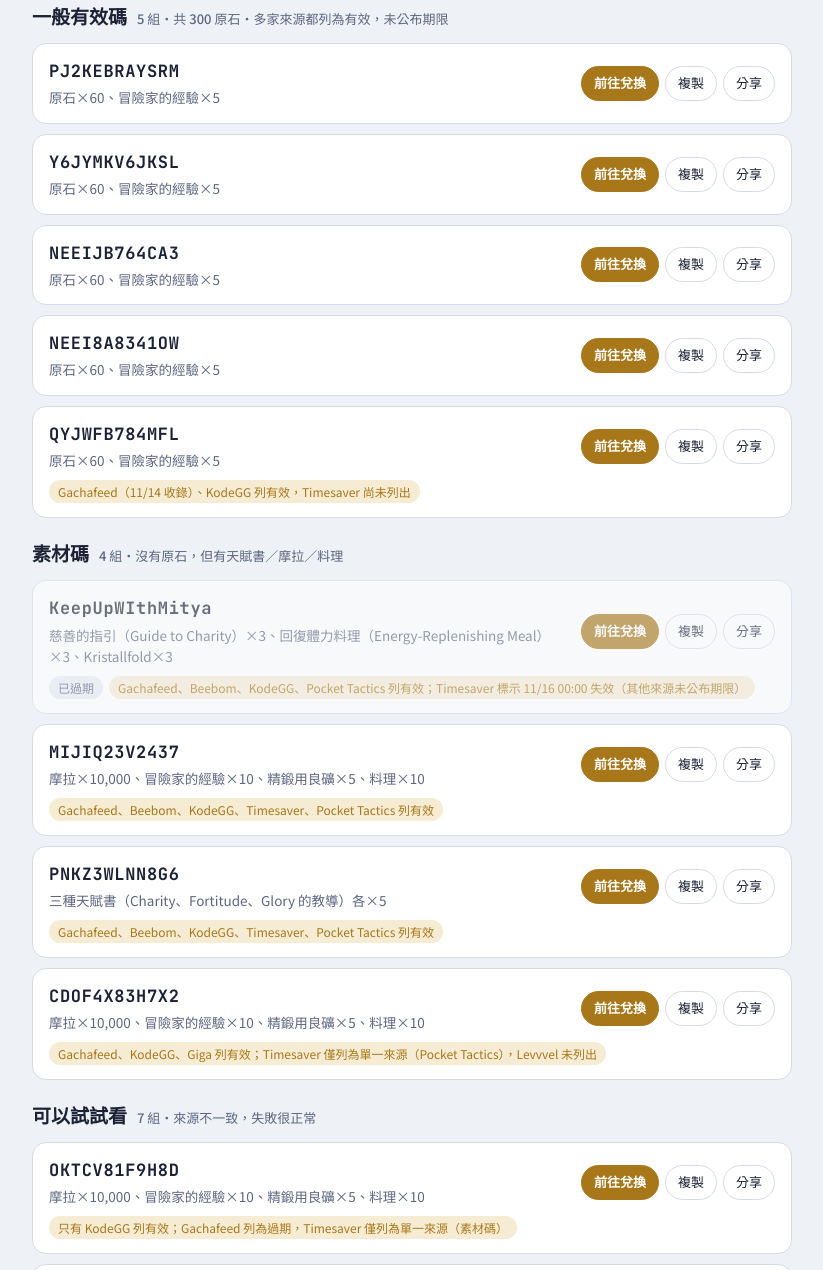
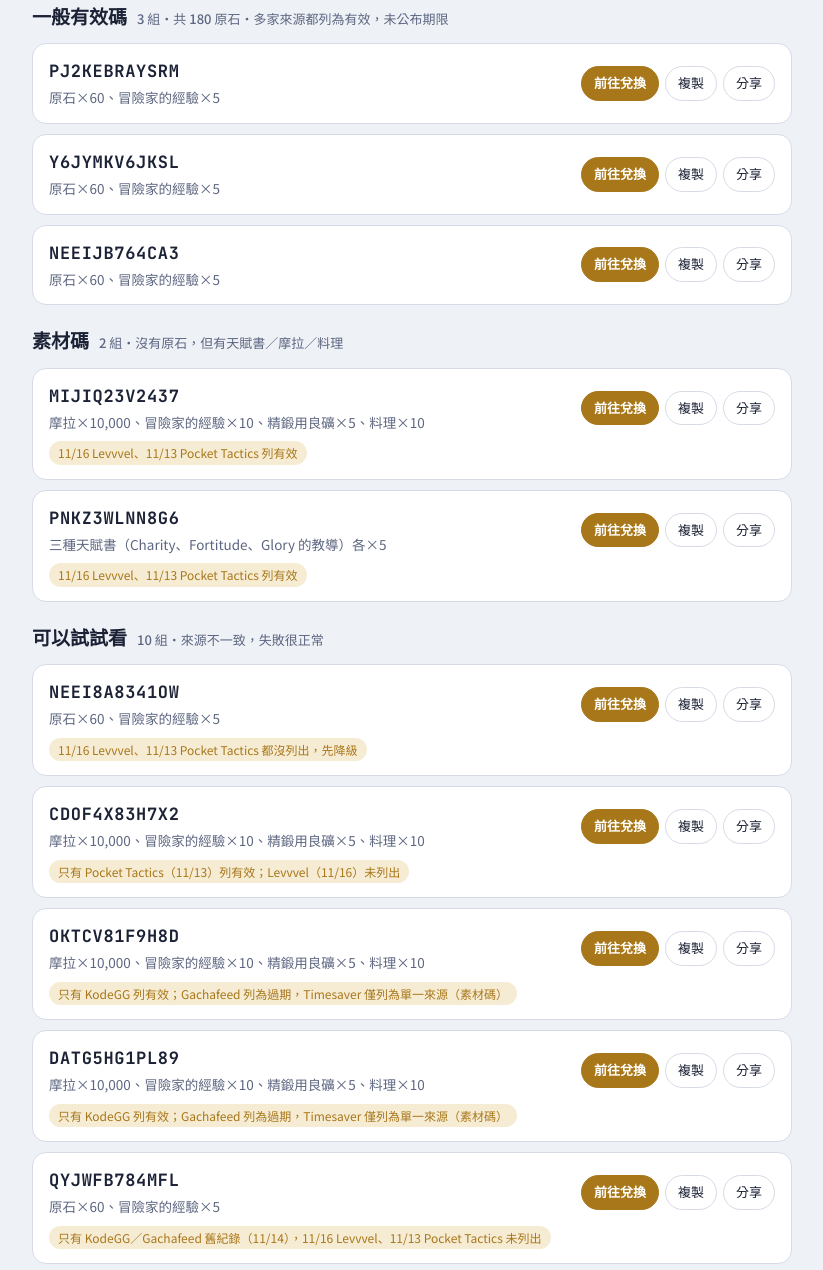
Before and after one commit to kamaJe122/genshin-redeem-codes, a plain HTML site: page index.html in a window 1280 px wide. Shown: the part 566-1836 px from the top of the page, without its empty margins (228-1051 px from the left). Drawn offline with Linux system fonts and the light colour scheme.

Commit message:
更新兌換碼 2026/11/17
過期：KeepUpWithMitya
降級為待確認：NEEI8A8341OW、CDOF4X83H7X2、QYJWFB784MFL
新增：無

Co-Authored-By: Claude Sonnet 5.5 <noreply@anthropic.com>
Claude-Session: https://claude.ai/code/session_01QbwhbJWDSo4J2SCkKkuKZ7

```diff
--- a/index.html
+++ b/index.html
@@ -72,7 +72,7 @@ textarea{width:100%;min-height:120px;font-family:var(--f-mono);font-size:12px;ba
 <div class="wrap">
   <header>
     <h1>原神兌換碼簿</h1>
-    <p class="sub">國際服／亞服（Asia）適用・資料查核於 2026/11/15 08:58（UTC+8）・點「前往兌換」會自動記下兌換時間</p>
+    <p class="sub">國際服／亞服（Asia）適用・資料查核於 2026/11/17 08:58（UTC+8）・點「前往兌換」會自動記下兌換時間</p>
   </header>
 
   <div class="stats">
@@ -95,12 +95,12 @@ textarea{width:100%;min-height:120px;font-family:var(--f-mono);font-size:12px;ba
   <textarea id="shareBox" hidden readonly aria-label="分享文字"></textarea>
 
   <section><h2>限時直播碼 <small>0 組・目前沒有進行中的直播碼</small></h2><div class="list" id="g-live"></div></section>
-  <section><h2>一般有效碼 <small>5 組・共 300 原石・多家來源都列為有效，未公布期限</small></h2><div class="list" id="g-on"></div></section>
-  <section><h2>素材碼 <small>4 組・沒有原石，但有天賦書／摩拉／料理</small></h2><div class="list" id="g-mat"></div></section>
-  <section><h2>可以試試看 <small>7 組・來源不一致，失敗很正常</small></h2><div class="list" id="g-try"></div></section>
+  <section><h2>一般有效碼 <small>3 組・共 180 原石・多家來源都列為有效，未公布期限</small></h2><div class="list" id="g-on"></div></section>
+  <section><h2>素材碼 <small>2 組・沒有原石，但有天賦書／摩拉／料理</small></h2><div class="list" id="g-mat"></div></section>
+  <section><h2>可以試試看 <small>10 組・來源不一致，失敗很正常</small></h2><div class="list" id="g-try"></div></section>
 
   <details><summary>已確認過期（不必再試）</summary>
-    <div class="dead-list">OPERACOLLAB・6LS3F3LS5K87（11/12 Timesaver、Gachafeed 列為過期）・OKTCHX26J57Q・OKTC3QNH61J7・UIVIBUQM6Q8A（11/9 KodeGG 列為過期）・PLDXIB886Y1S・Snezhnaya（11/4 Beebom 列為過期）・EPIC2026（11/1 多數來源列為過期）・DUGODWKRHAKDNJ（10/31 多數來源列為過期）・Y1INABQB6DEX・2BJ64QRZ7RT8（10 月下旬多數來源列為過期）・HourofRuin・ExpertMitya・PhotoTime（7.2 直播碼，10/26 12:00 失效）・VesnaOnPatrol（10/22 23:59 失效）</div>
+    <div class="dead-list">KeepUpWithMitya（11/16 00:00 失效，Levvvel 列為過期）・OPERACOLLAB・6LS3F3LS5K87（11/12 Timesaver、Gachafeed 列為過期）・OKTCHX26J57Q・OKTC3QNH61J7・UIVIBUQM6Q8A（11/9 KodeGG 列為過期）・PLDXIB886Y1S・Snezhnaya（11/4 Beebom 列為過期）・EPIC2026（11/1 多數來源列為過期）・DUGODWKRHAKDNJ（10/31 多數來源列為過期）・Y1INABQB6DEX・2BJ64QRZ7RT8（10 月下旬多數來源列為過期）・HourofRuin・ExpertMitya・PhotoTime（7.2 直播碼，10/26 12:00 失效）・VesnaOnPatrol（10/22 23:59 失效）</div>
   </details>
 
   <div class="note">兌換條件
@@ -121,14 +121,13 @@ const CODES=[
  {c:"PJ2KEBRAYSRM",g:"on",gem:60,r:"原石×60、冒險家的經驗×5"},
  {c:"Y6JYMKV6JKSL",g:"on",gem:60,r:"原石×60、冒險家的經驗×5"},
  {c:"NEEIJB764CA3",g:"on",gem:60,r:"原石×60、冒險家的經驗×5"},
- {c:"NEEI8A8341OW",g:"on",gem:60,r:"原石×60、冒險家的經驗×5"},
- {c:"KeepUpWIthMitya",g:"mat",gem:0,r:"慈善的指引（Guide to Charity）×3、回復體力料理（Energy-Replenishing Meal）×3、Kristallfold×3",exp:new Date("2026-11-16T00:00:00+08:00"),tag:"Gachafeed、Beebom、KodeGG、Pocket Tactics 列有效；Timesaver 標示 11/16 00:00 失效（其他來源未公布期限）"},
- {c:"MIJIQ23V2437",g:"mat",gem:0,r:"摩拉×10,000、冒險家的經驗×10、精鍛用良礦×5、料理×10",tag:"Gachafeed、Beebom、KodeGG、Timesaver、Pocket Tactics 列有效"},
- {c:"PNKZ3WLNN8G6",g:"mat",gem:0,r:"三種天賦書（Charity、Fortitude、Glory 的教導）各×5",tag:"Gachafeed、Beebom、KodeGG、Timesaver、Pocket Tactics 列有效"},
- {c:"CDOF4X83H7X2",g:"mat",gem:0,r:"摩拉×10,000、冒險家的經驗×10、精鍛用良礦×5、料理×10",tag:"Gachafeed、KodeGG、Giga 列有效；Timesaver 僅列為單一來源（Pocket Tactics），Levvvel 未列出"},
+ {c:"NEEI8A8341OW",g:"try",gem:60,r:"原石×60、冒險家的經驗×5",tag:"11/16 Levvvel、11/13 Pocket Tactics 都沒列出，先降級"},
+ {c:"MIJIQ23V2437",g:"mat",gem:0,r:"摩拉×10,000、冒險家的經驗×10、精鍛用良礦×5、料理×10",tag:"11/16 Levvvel、11/13 Pocket Tactics 列有效"},
+ {c:"PNKZ3WLNN8G6",g:"mat",gem:0,r:"三種天賦書（Charity、Fortitude、Glory 的教導）各×5",tag:"11/16 Levvvel、11/13 Pocket Tactics 列有效"},
+ {c:"CDOF4X83H7X2",g:"try",gem:0,r:"摩拉×10,000、冒險家的經驗×10、精鍛用良礦×5、料理×10",tag:"只有 Pocket Tactics（11/13）列有效；Levvvel（11/16）未列出"},
  {c:"OKTCV81F9H8D",g:"try",gem:0,r:"摩拉×10,000、冒險家的經驗×10、精鍛用良礦×5、料理×10",tag:"只有 KodeGG 列有效；Gachafeed 列為過期，Timesaver 僅列為單一來源（素材碼）"},
  {c:"DATG5HG1PL89",g:"try",gem:0,r:"摩拉×10,000、冒險家的經驗×10、精鍛用良礦×5、料理×10",tag:"只有 KodeGG 列有效；Gachafeed 列為過期，Timesaver 僅列為單一來源（素材碼）"},
- {c:"QYJWFB784MFL",g:"on",gem:60,r:"原石×60、冒險家的經驗×5",tag:"Gachafeed（11/14 收錄）、KodeGG 列有效，Timesaver 尚未列出"},
+ {c:"QYJWFB784MFL",g:"try",gem:60,r:"原石×60、冒險家的經驗×5",tag:"只有 KodeGG／Gachafeed 舊紀錄（11/14），11/16 Levvvel、11/13 Pocket Tactics 未列出"},
  {c:"QYJW92K1DS3X",g:"try",gem:60,r:"原石×60、冒險家的經驗×5",tag:"只有 KodeGG 1 個來源（11/8 收錄）"},
  {c:"QYJW21ZVV5Z8",g:"try",gem:60,r:"原石×60、冒險家的經驗×5",tag:"只有 KodeGG 1 個來源（11/4 收錄）"},
  {c:"QYJWQVRI39BE",g:"try",gem:60,r:"原石×60、冒險家的經驗×5",tag:"只有 KodeGG 1 個來源，其他來源未列出"},
@@ -179,7 +178,7 @@ function render(){
 
 function shareText(){
   const live=CODES.filter(x=>!isDead(x)&&x.g!=="try");
-  return "🎁 原神兌換碼（國際服／亞服）\n"+live.map(x=>`${x.c}｜${x.r}\n${BASE+x.c}`).join("\n\n")+"\n\n目前沒有進行中的直播碼；7.2 版本已於 11/4 更新，7.3 前瞻直播日期官方尚未公布；KeepUpWithMitya 將於 11/16 00:00 失效（明天！），要領請盡早！";
+  return "🎁 原神兌換碼（國際服／亞服）\n"+live.map(x=>`${x.c}｜${x.r}\n${BASE+x.c}`).join("\n\n")+"\n\n目前沒有進行中的直播碼；7.3 前瞻直播日期官方尚未公布，公布後會再更新。素材碼與一般碼未公布期限，要領請盡早！";
 }
 
 document.addEventListener("click",async e=>{
```
Also changed, not shown: 1 other file.
